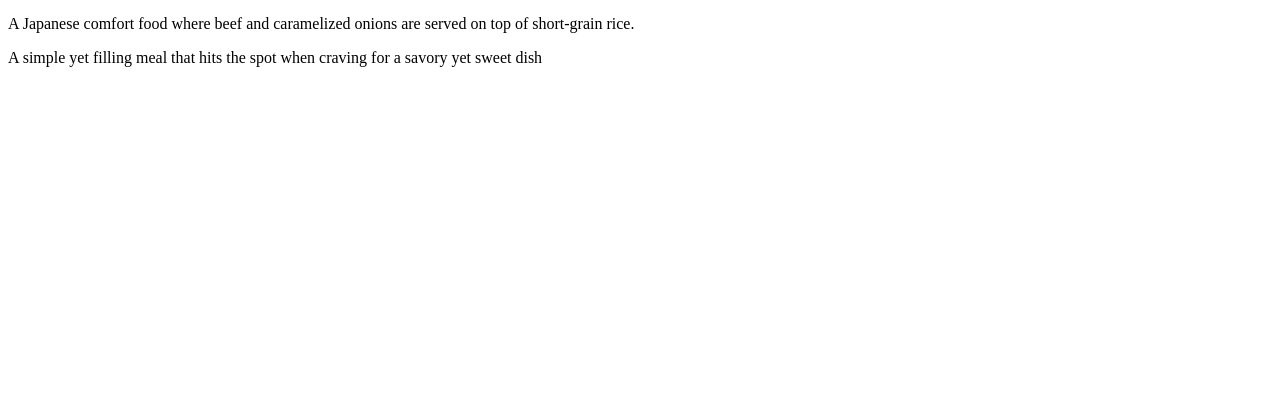
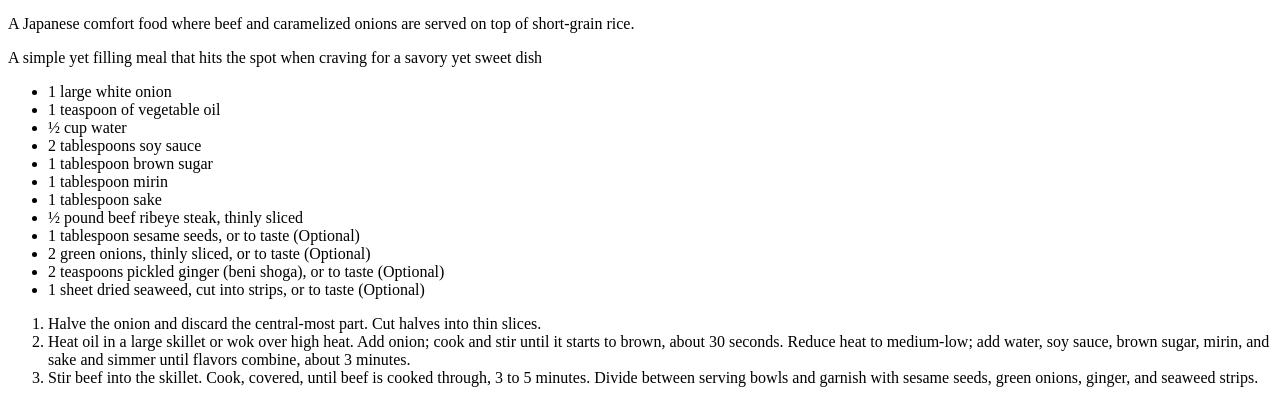
Before and after one commit to thomastruong0713/odin-recipes, a plain HTML site: page recipes/gyuudon.html in a window 1280 px wide. Shown: the part 428-831 px from the top of the page. Before the commit the page ends 800 px from the top, so only its background shows below. Drawn offline with Linux system fonts and the light colour scheme.

Commit message:
Add list of ingredients and list of steps to create dish

```diff
--- a/recipes/gyuudon.html
+++ b/recipes/gyuudon.html
@@ -8,9 +8,35 @@
 </head>
 <body>
     <h1>Gyuudon Recipe</h1>
+
     <img src="../img/Gyuudon.jpg">
+
     <h3>Description</h3>
+
     <p>A Japanese comfort food where beef and caramelized onions are served on top of short-grain rice.</p>
     <p>A simple yet filling meal that hits the spot when craving for a savory yet sweet dish</p>
+
+    <ul>
+        <li>1 large white onion</li>
+        <li>1 teaspoon of vegetable oil</li>
+        <li>½ cup water</li>
+        <li>2 tablespoons soy sauce</li>
+        <li>1 tablespoon brown sugar</li>
+        <li>1 tablespoon mirin</li>
+        <li>1 tablespoon sake</li>
+        <li>½ pound beef ribeye steak, thinly sliced</li>
+        <li>1 tablespoon sesame seeds, or to taste (Optional)</li>
+        <li>2 green onions, thinly sliced, or to taste (Optional)</li>
+        <li>2 teaspoons pickled ginger (beni shoga), or to taste (Optional)</li>
+        <li>1 sheet dried seaweed, cut into strips, or to taste (Optional)</li>
+    </ul>
+
+    <ol>
+        <li>Halve the onion and discard the central-most part. Cut halves into thin slices.</li>
+        <li>Heat oil in a large skillet or wok over high heat. Add onion; cook and stir until it starts to brown, about 30 seconds.
+        Reduce heat to medium-low; add water, soy sauce, brown sugar, mirin, and sake and simmer until flavors combine, about 3 minutes.</li>
+        <li>Stir beef into the skillet. Cook, covered, until beef is cooked through, 3 to 5 minutes.
+        Divide between serving bowls and garnish with sesame seeds, green onions, ginger, and seaweed strips.</li>
+    </ol>
 </body>
 </html>
```
